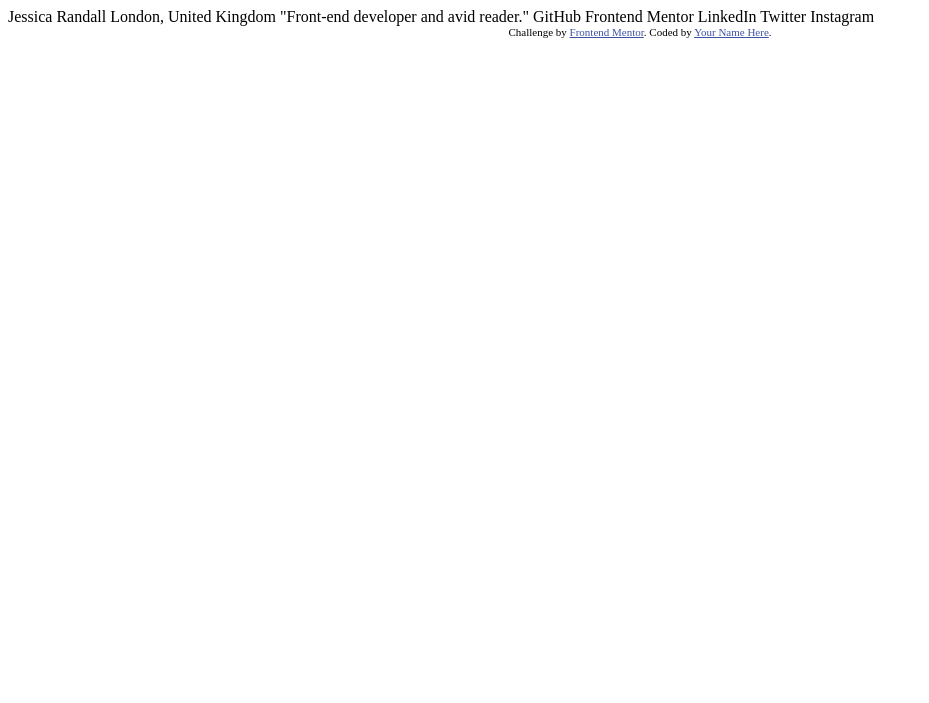
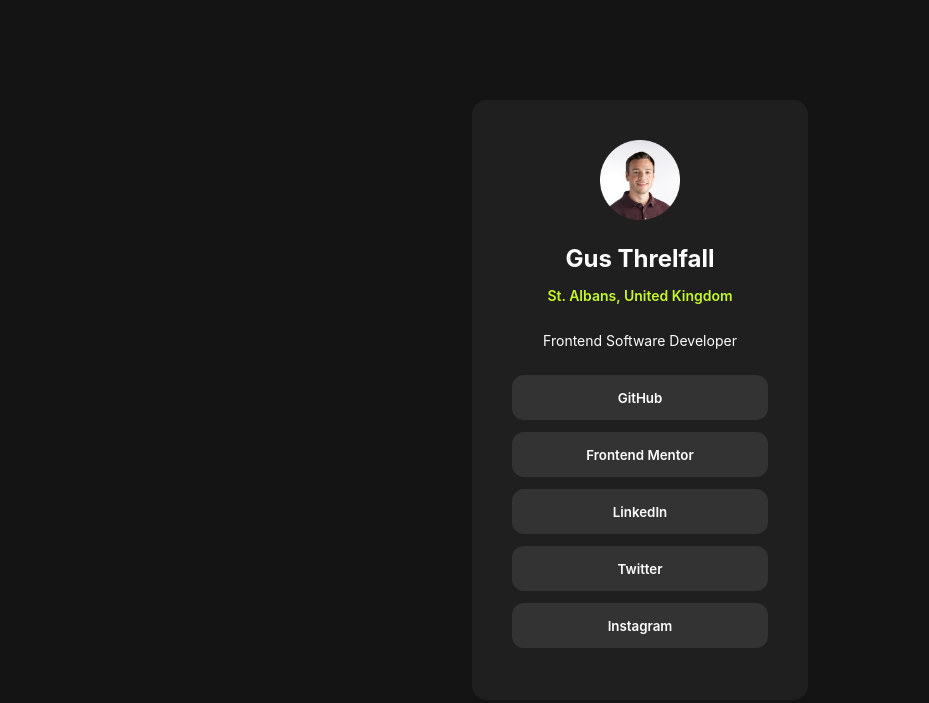
Before and after one commit to gus-t27/frontend-mentor-social-links-profile, a plain HTML site: page index.html in a window 1280 px wide. Shown: the whole page, without its empty margins (0-929 px from the left). Drawn offline with Linux system fonts and the light colour scheme; a web font is replaced by a local one.

Commit message:
HTML built out

```diff
--- a/index.html
+++ b/index.html
@@ -1,34 +1,41 @@
 <!DOCTYPE html>
 <html lang="en">
   <head>
-  <meta charset="UTF-8">
-  <meta name="viewport" content="width=device-width, initial-scale=1.0"> <!-- displays site properly based on user's device -->
-
-  <link rel="icon" type="image/png" sizes="32x32" href="./assets/images/favicon-32x32.png">
-
+    <meta charset="UTF-8" />
+    <meta name="viewport" content="width=device-width, initial-scale=1.0" />
+    <!-- displays site properly based on user's device -->
+    <link
+      rel="icon"
+      type="image/png"
+      sizes="32x32"
+      href="./assets/images/favicon-32x32.png"
+    />
+    <link rel="stylesheet" href="./style.css" />
     <title>Frontend Mentor | Social links profile</title>
-
-  <!-- Feel free to remove these styles or customise in your own stylesheet 👍 -->
-  <style>
-    .attribution { font-size: 11px; text-align: center; }
-    .attribution a { color: hsl(228, 45%, 44%); }
-  </style>
   </head>
   <body>
-
-  Jessica Randall
-  London, United Kingdom
-  "Front-end developer and avid reader."
-
-  GitHub
-  Frontend Mentor
-  LinkedIn
-  Twitter
-  Instagram
-
-  <div class="attribution">
-    Challenge by <a href="https://www.frontendmentor.io?ref=challenge" target="_blank">Frontend Mentor</a>.
-    Coded by <a href="#">Your Name Here</a>.
+    <main>
+      <div class="card-container">
+        <div class="image-container">
+          <img
+            class="avatar-image"
+            src="./assets/images/gusAvatar.png"
+            alt="Gus Avatar Image"
+          />
         </div>
+        <div class="text-container">
+          <h1 class="name-text">Gus Threlfall</h1>
+          <p class="location-text">St. Albans, United Kingdom</p>
+          <p class="description-text">Frontend Software Developer</p>
+        </div>
+        <div class="buttons-container">
+          <button type="button" class="link-button">GitHub</button>
+          <button type="button" class="link-button">Frontend Mentor</button>
+          <button type="button" class="link-button">LinkedIn</button>
+          <button type="button" class="link-button">Twitter</button>
+          <button type="button" class="link-button">Instagram</button>
+        </div>
+      </div>
+    </main>
   </body>
 </html>
```
Lines whose indentation alone changed are shown as unchanged.
